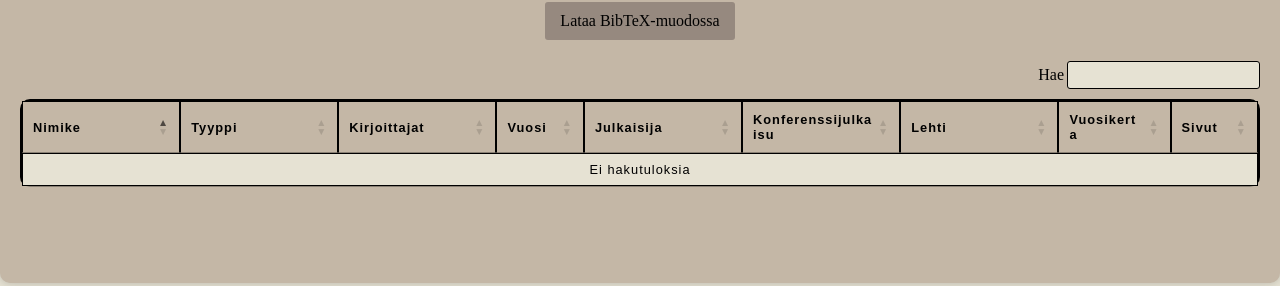
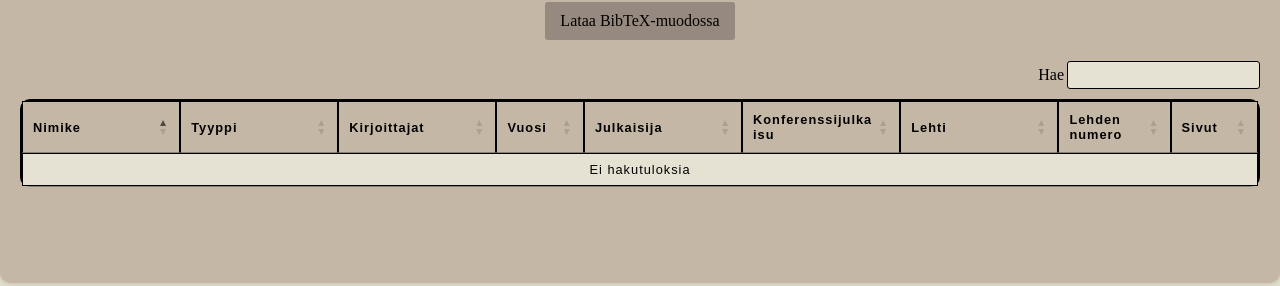
Before and after one commit to tihvis/latex-viitteet, a Flask app: template src/flaskapp/templates/list.html in a window 1280 px wide. Shown: the part 308-594 px from the top of the page. Run offline with Flask 3, Linux system fonts and the light colour scheme; the template is opened without the code that fills it, so the values that code supplies are empty; some libraries are stand-ins or nearby versions.

Commit message:
taulukosta korjattu vuosikerta > lehden numero.

```diff
--- a/src/flaskapp/templates/list.html
+++ b/src/flaskapp/templates/list.html
@@ -23,7 +23,7 @@
          <th>Julkaisija</th>
          <th>Konferenssijulkaisu</th>
          <th>Lehti</th>
-         <th>Vuosikerta</th>
+         <th>Lehden numero</th>
          <th>Sivut</th>
 
       </thead>
```
